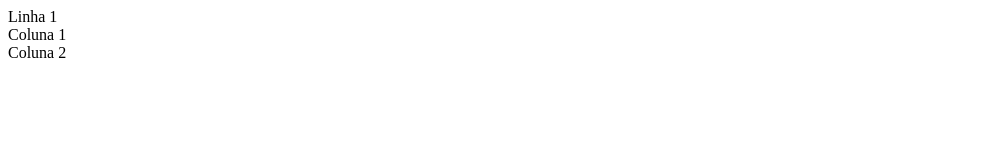
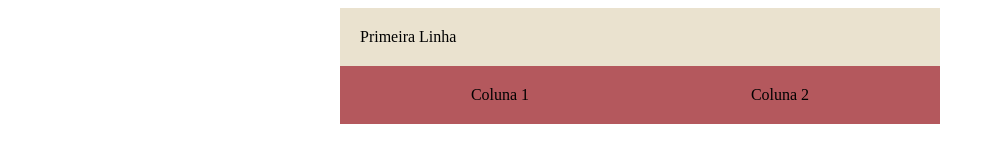
Before and after one commit to Matheus5404/bootcamp-devjr-modulo2, a plain HTML site: page index.html in a window 1280 px wide. Shown: the whole page, without its empty margins (0-995 px from the left). Drawn offline with Linux system fonts and the light colour scheme.

Commit message:
closes #2 - paleta de cores, display flex

```diff
--- a/index.html
+++ b/index.html
@@ -3,18 +3,43 @@
 <head>
     <meta charset="UTF-8">
     <meta name="viewport" content="width=device-width, initial-scale=1.0">
-    <title>Bootcamp - Dev Jr</title>
+    <title>Bootcamp Dev Jr - Sistemas de Assinaturas</title>
+
+    <style>
+        body {
+            background-color: #ffffff;
+        }
+
+        .container {
+            background-color: #eae2cf;
+            margin: auto;
+
+            width: 600px;
+        }
+
+        .header{
+            padding: 20px;
+        }
+
+        .flex-container {
+            display: flex;
+            background-color: #b4585d;
+            justify-content: space-around;
+            padding: 20px;
+        }
+    </style>
+
+
 </head>
 <body>
-    <div>
-        <div>
-            Linha 1
+    <div class="container">
+        <div class="header">
+            Primeira Linha
         </div>
-
-        <div>
-            Coluna 1
-        </div>
-
+        <div class="flex-container">
+            <div>
+                Coluna 1
+            </div>
         <div>
             Coluna 2
         </div>
```
